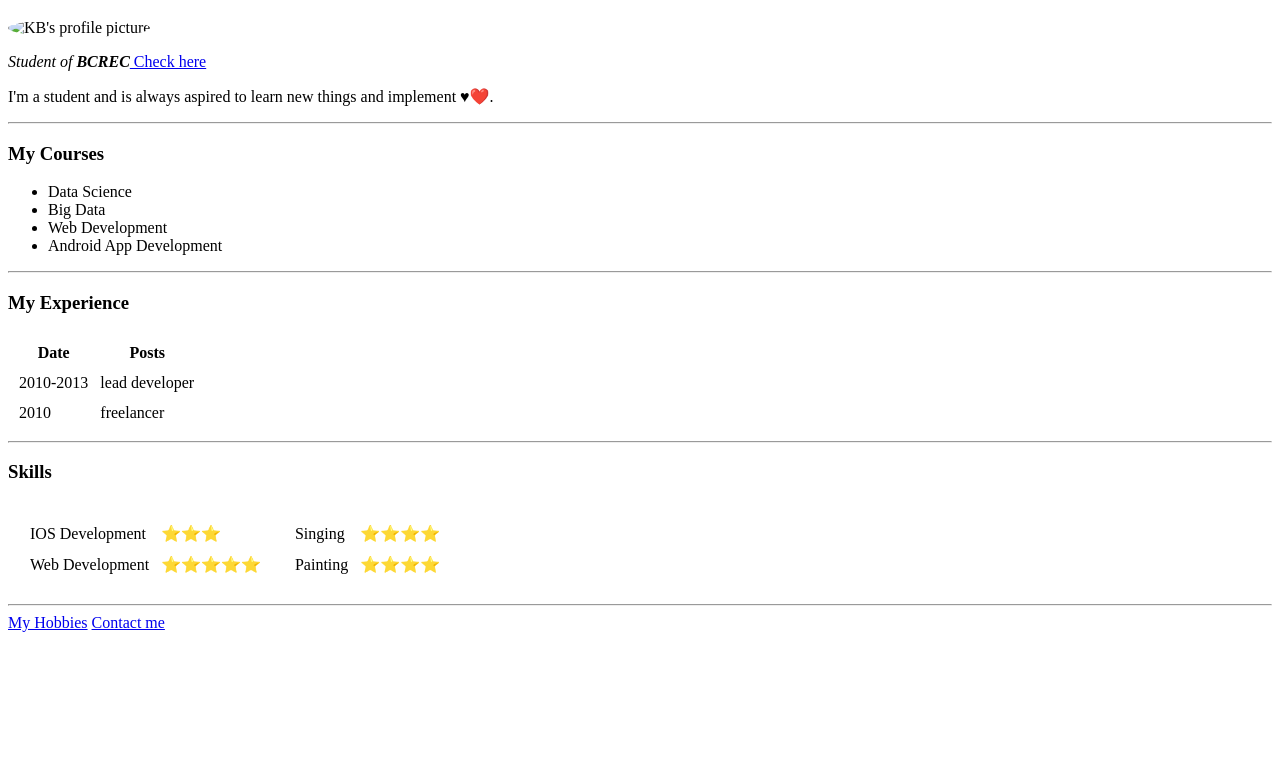
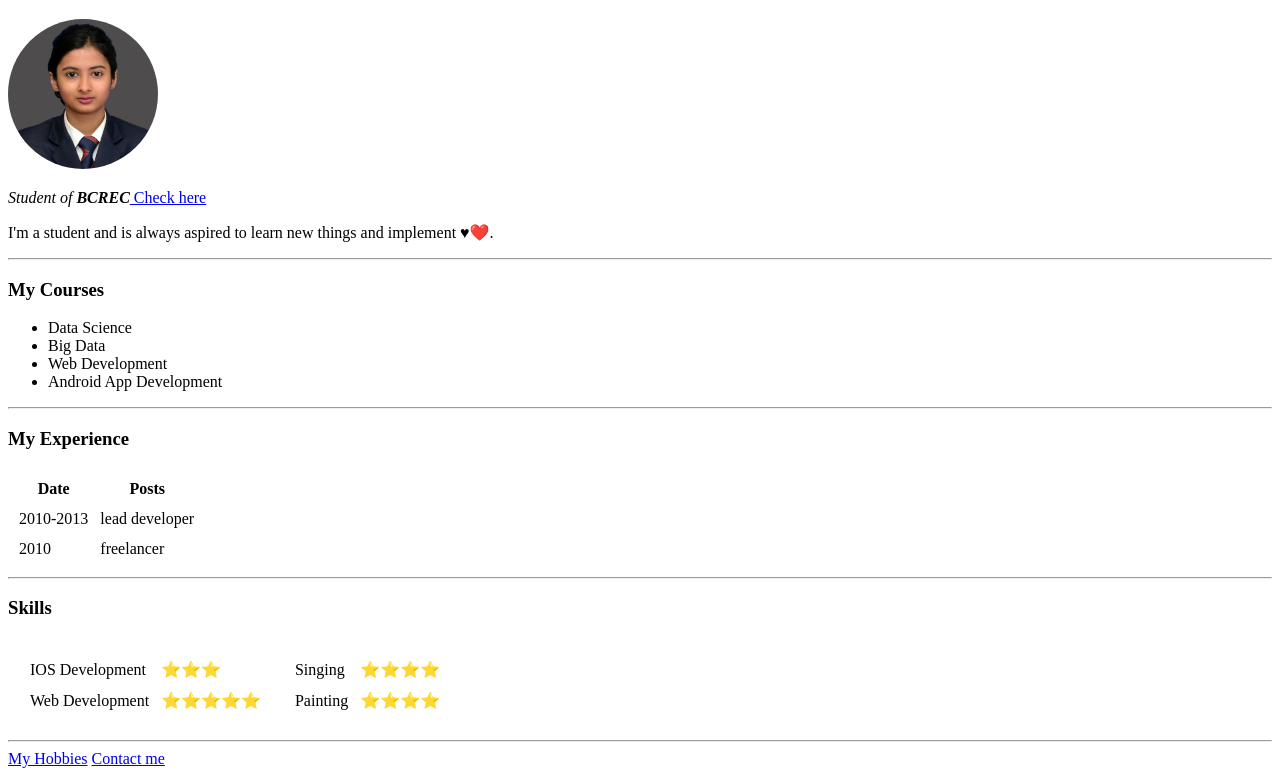
Before and after one commit to Krishnamita/HTML_CV, a plain HTML site: page index.html in a window 1280 px wide. Shown: the part 61-837 px from the top of the page. Before the commit the page ends 800 px from the top, so only its background shows below. Drawn offline with Linux system fonts and the light colour scheme.

Commit message:
Update index.html

```diff
--- a/index.html
+++ b/index.html
@@ -14,7 +14,7 @@
 
 <body>
   <h1>Krishnamita Banerjee</h1>
-  <img src="Passport(Jan 2020).jpg" alt="KB's profile picture" style="width:150px;height:150px;">
+  <img src="images\Passport(Jan 2020).jpg" alt="KB's profile picture" style="width:150px;height:150px;">
   <p><em>Student of <strong>BCREC</strong></em><a href="https://www.google.com"> Check here</a></p>
   <p>I'm a student and is always aspired to learn new things and implement &hearts;❤️.</p>
   <hr>
```
